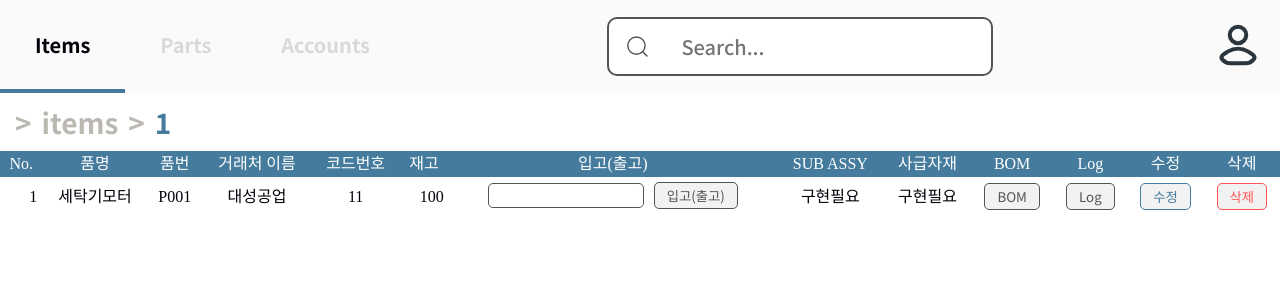
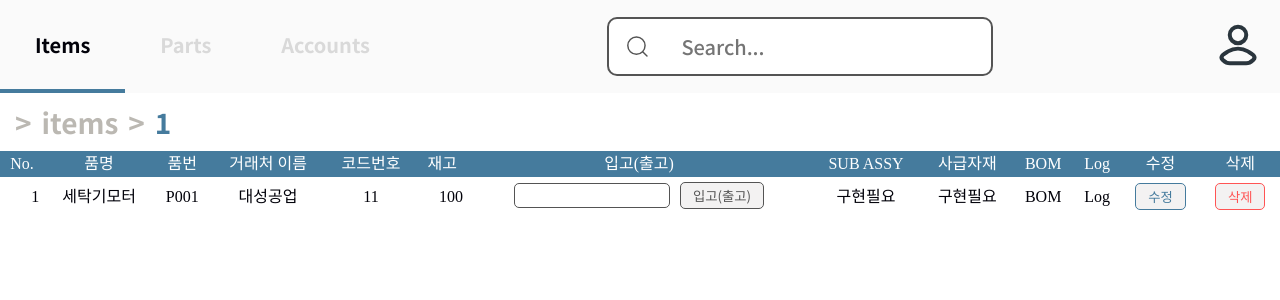
Before and after one commit to Pororoz/iStock-Frontend, a React (Vite) app in the folder client/: page /items/1 in a window 1280 px wide. Shown: the top 300 px of the page. Built offline with nearby package versions, Linux system fonts and the light colour scheme.

Commit message:
fix: 링크 이동에는 Link Tag 단일로 적용

```diff
--- a/client/src/components/Table/ProductTable.tsx
+++ b/client/src/components/Table/ProductTable.tsx
@@ -40,14 +40,9 @@ const productTableFormat: Array<TableColumn<ProductData>> = [
     component: ({ row }) => {
       const { pathname } = useLocation();
       return (
-        <ButtonColumn
-          color="--color-dark-gray"
-          onClick={() => {
-            console.log(`open the BOM of ${row.productId}`);
-          }}
-        >
+        <TextColumn>
           <Link to={`${pathname}/${row.productId}`}>BOM</Link>
-        </ButtonColumn>
+        </TextColumn>
       );
     },
   },
@@ -56,14 +51,9 @@ const productTableFormat: Array<TableColumn<ProductData>> = [
     component: ({ row }) => {
       const { pathname } = useLocation();
       return (
-        <ButtonColumn
-          color="--color-dark-gray"
-          onClick={() => {
-            console.log(`open the Log of ${row.productId}`);
-          }}
-        >
+        <TextColumn>
           <Link to={`${pathname}/${row.productId}/log`}>Log</Link>
-        </ButtonColumn>
+        </TextColumn>
       );
     },
   },
```
Also changed, not shown: client/src/components/Table/BomTable.tsx (+2 -7 lines), client/src/components/Table/PartTable.tsx (+4 -14 lines).
